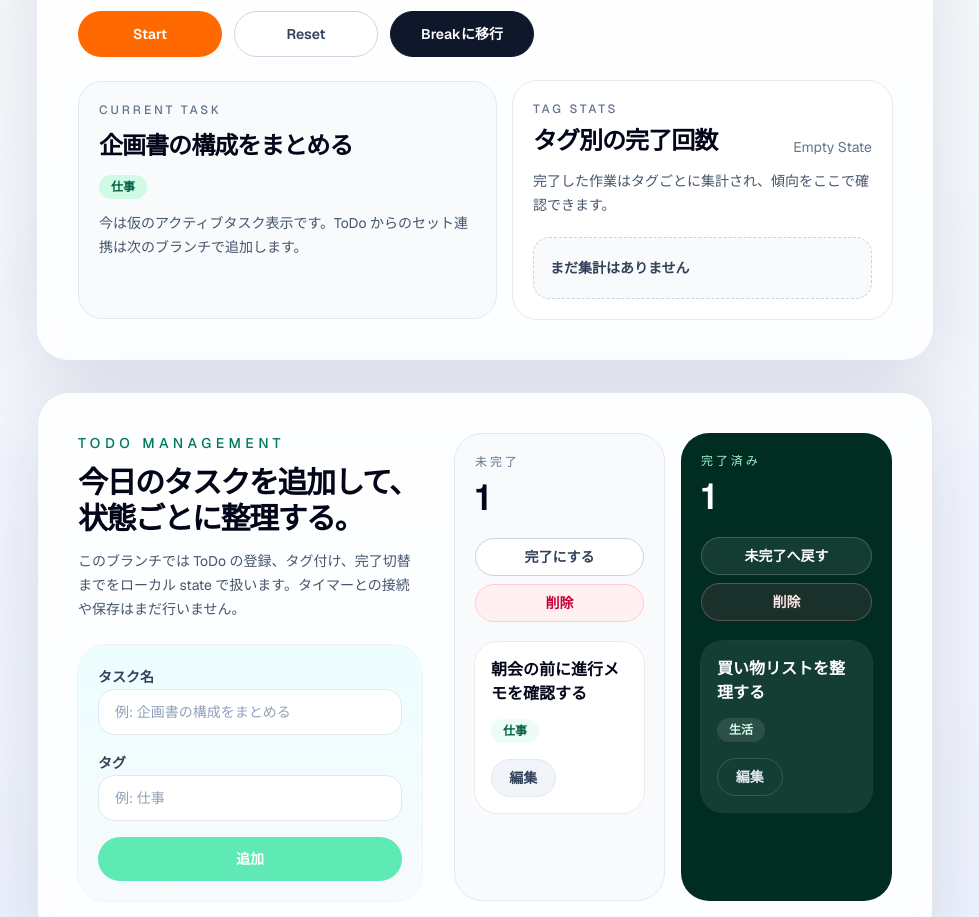
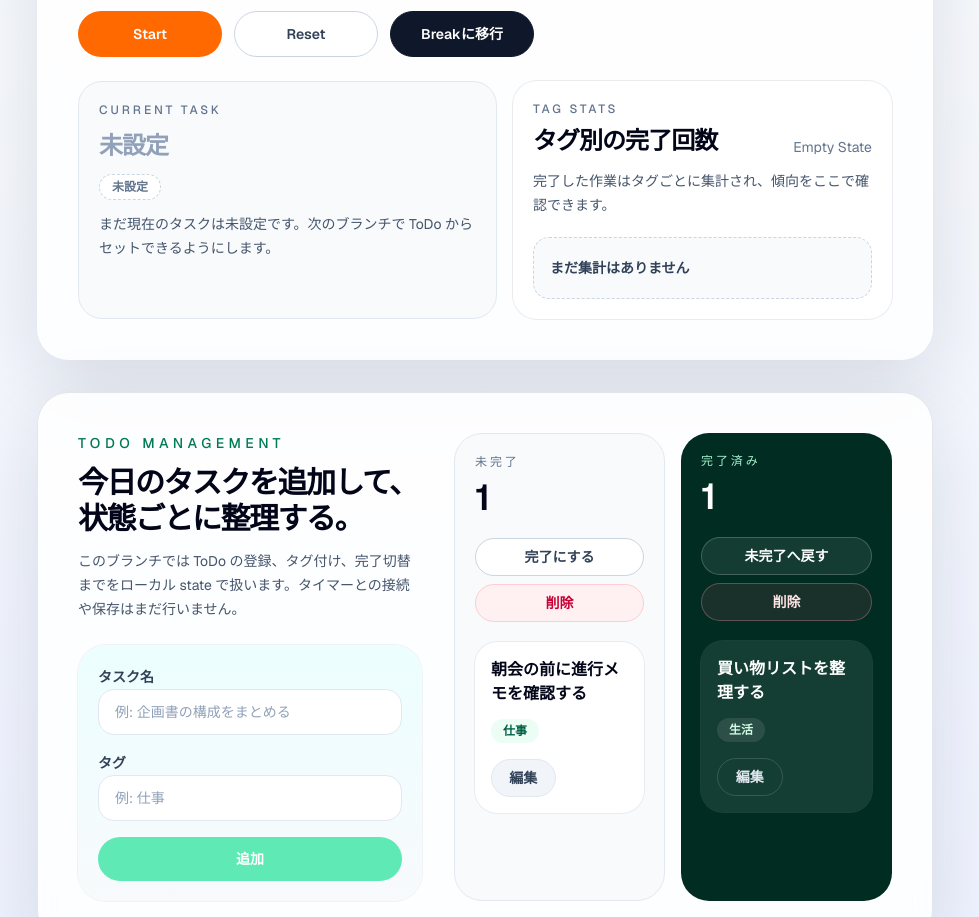
Before and after one commit to arakink/pomo-list, a Next.js app: page / in a window 1280 px wide. Shown: the part 780-1697 px from the top of the page, without its empty margins (27-1006 px from the left). Built offline with nearby package versions, Linux system fonts and the light colour scheme.

Commit message:
feat: タイマーとToDoの統合機能を実装し、初期データを追加

```diff
--- a/app/page.tsx
+++ b/app/page.tsx
@@ -1,7 +1,18 @@
+"use client";
+
+import { useState } from "react";
+
 import { TimerPanel } from "@/components/timer-panel";
 import { TodoPanel } from "@/components/todo-panel";
+import { CurrentTask, TagStat, initialTodos } from "@/lib/pomo-list";
 
 export default function Home() {
+  const [todos] = useState(initialTodos);
+  const [activeTaskId] = useState<string | null>(null);
+  const [tagStats] = useState<TagStat[]>([]);
+  const currentTask: CurrentTask | null =
+    todos.find((todo) => todo.id === activeTaskId) ?? null;
+
   return (
     <main className="flex min-h-screen flex-col bg-[linear-gradient(180deg,#fff7ed_0%,#f8fafc_38%,#eef2ff_100%)] px-5 py-8 text-slate-950 sm:px-8 lg:px-12 lg:py-12">
       <section className="mx-auto flex w-full max-w-6xl flex-1 flex-col gap-8">
@@ -18,8 +29,8 @@ export default function Home() {
           </p>
         </div>
 
-        <TimerPanel />
-        <TodoPanel />
+        <TimerPanel currentTask={currentTask} tagStats={tagStats} />
+        <TodoPanel initialTodos={todos} />
       </section>
     </main>
   );
--- a/components/timer-panel.tsx
+++ b/components/timer-panel.tsx
@@ -1,26 +1,13 @@
 "use client";
 
 import { useEffect, useRef, useState } from "react";
+
+import { CurrentTask, TagStat } from "@/lib/pomo-list";
 
 const WORK_DURATION_SECONDS = 25 * 60;
 const BREAK_DURATION_SECONDS = 5 * 60;
 
 type TimerMode = "work" | "break";
-type CurrentTask = {
-  title: string;
-  tag: string;
-};
-type TagStat = {
-  tag: string;
-  completedCount: number;
-};
-
-const mockCurrentTask: CurrentTask | null = {
-  title: "企画書の構成をまとめる",
-  tag: "仕事",
-};
-
-const mockTagStats: TagStat[] = [];
 
 const modeLabels: Record<TimerMode, string> = {
   work: "Work",
@@ -79,7 +66,15 @@ function getTagStatsDescription(tagStats: TagStat[]) {
   return "今は仮の統計表示です。タグがないタスクは「タグなし」として集計します。";
 }
 
-export function TimerPanel() {
+type TimerPanelProps = {
+  currentTask?: CurrentTask | null;
+  tagStats?: TagStat[];
+};
+
+export function TimerPanel({
+  currentTask = null,
+  tagStats = [],
+}: TimerPanelProps) {
   const [mode, setMode] = useState<TimerMode>("work");
   const [secondsLeft, setSecondsLeft] = useState(WORK_DURATION_SECONDS);
   const [isRunning, setIsRunning] = useState(false);
@@ -91,8 +86,6 @@ export function TimerPanel() {
   const modeRef = useRef<TimerMode>("work");
   const nextMode = getNextMode(mode);
   const canStart = secondsLeft > 0;
-  const currentTask = mockCurrentTask;
-  const tagStats = mockTagStats;
   const hasCurrentTask = currentTask !== null;
   const hasCurrentTaskTag = Boolean(currentTask?.tag.trim());
 
--- a/components/todo-panel.tsx
+++ b/components/todo-panel.tsx
@@ -2,12 +2,7 @@
 
 import { FormEvent, useState } from "react";
 
-type Todo = {
-  id: string;
-  title: string;
-  tag: string;
-  completed: boolean;
-};
+import { Todo, initialTodos as defaultInitialTodos } from "@/lib/pomo-list";
 
 type ColumnType = "incomplete" | "completed";
 type SelectionMode = "toggleStatus" | "delete" | null;
@@ -60,26 +55,17 @@ function getSelectionDescription(
     : "未完了へ戻したいタスクを選んでください。";
 }
 
-const initialTodos: Todo[] = [
-  {
-    id: "todo-1",
-    title: "朝会の前に進行メモを確認する",
-    tag: "仕事",
-    completed: false,
-  },
-  {
-    id: "todo-2",
-    title: "買い物リストを整理する",
-    tag: "生活",
-    completed: true,
-  },
-];
-
 function createTodoId() {
   return `todo-${crypto.randomUUID()}`;
 }
 
-export function TodoPanel() {
+type TodoPanelProps = {
+  initialTodos?: Todo[];
+};
+
+export function TodoPanel({
+  initialTodos = defaultInitialTodos,
+}: TodoPanelProps) {
   const [todos, setTodos] = useState<Todo[]>(initialTodos);
   const [title, setTitle] = useState("");
   const [tag, setTag] = useState("");
--- /dev/null
+++ b/lib/pomo-list.ts
@@ -0,0 +1,31 @@
+export type Todo = {
+  id: string;
+  title: string;
+  tag: string;
+  completed: boolean;
+};
+
+export type CurrentTask = {
+  title: string;
+  tag: string;
+};
+
+export type TagStat = {
+  tag: string;
+  completedCount: number;
+};
+
+export const initialTodos: Todo[] = [
+  {
+    id: "todo-1",
+    title: "朝会の前に進行メモを確認する",
+    tag: "仕事",
+    completed: false,
+  },
+  {
+    id: "todo-2",
+    title: "買い物リストを整理する",
+    tag: "生活",
+    completed: true,
+  },
+];
```
